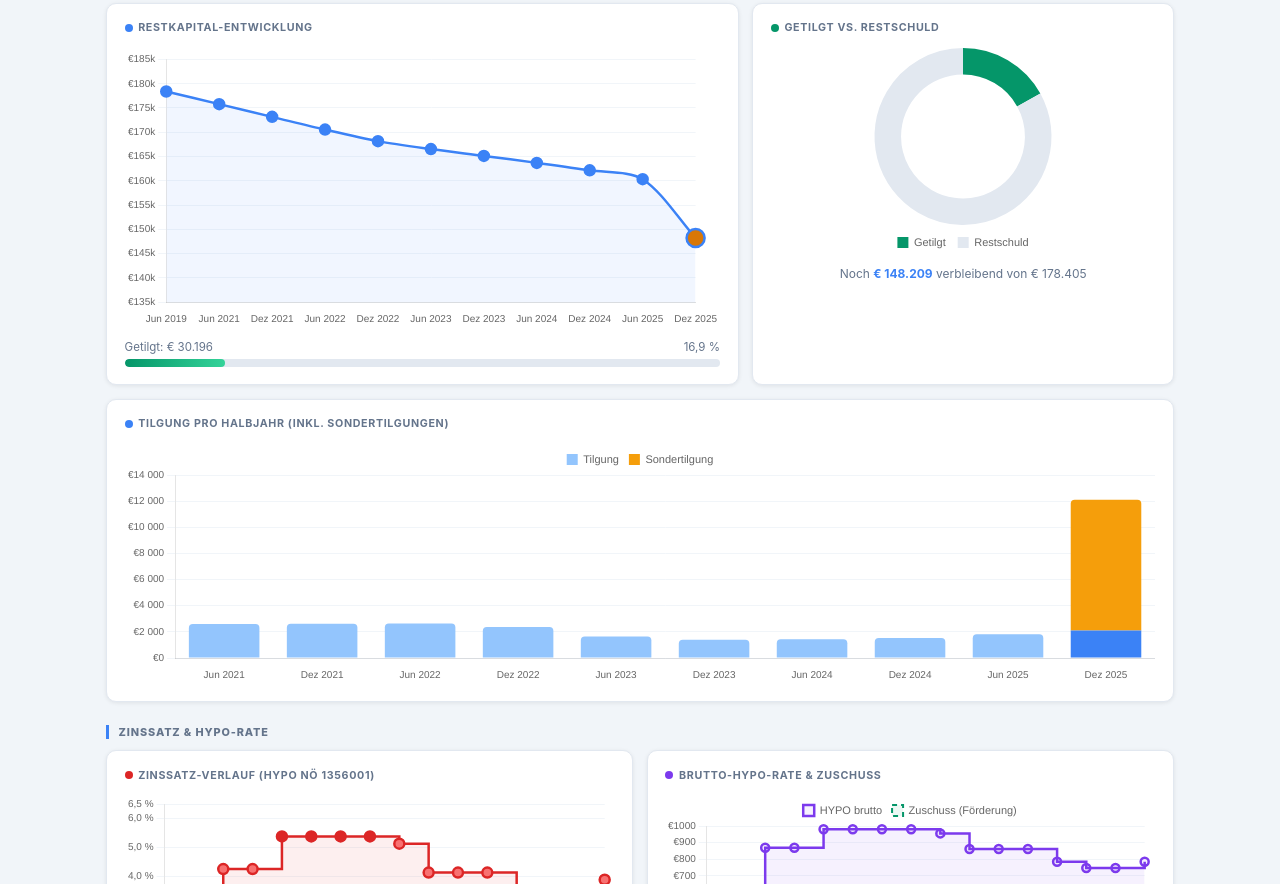
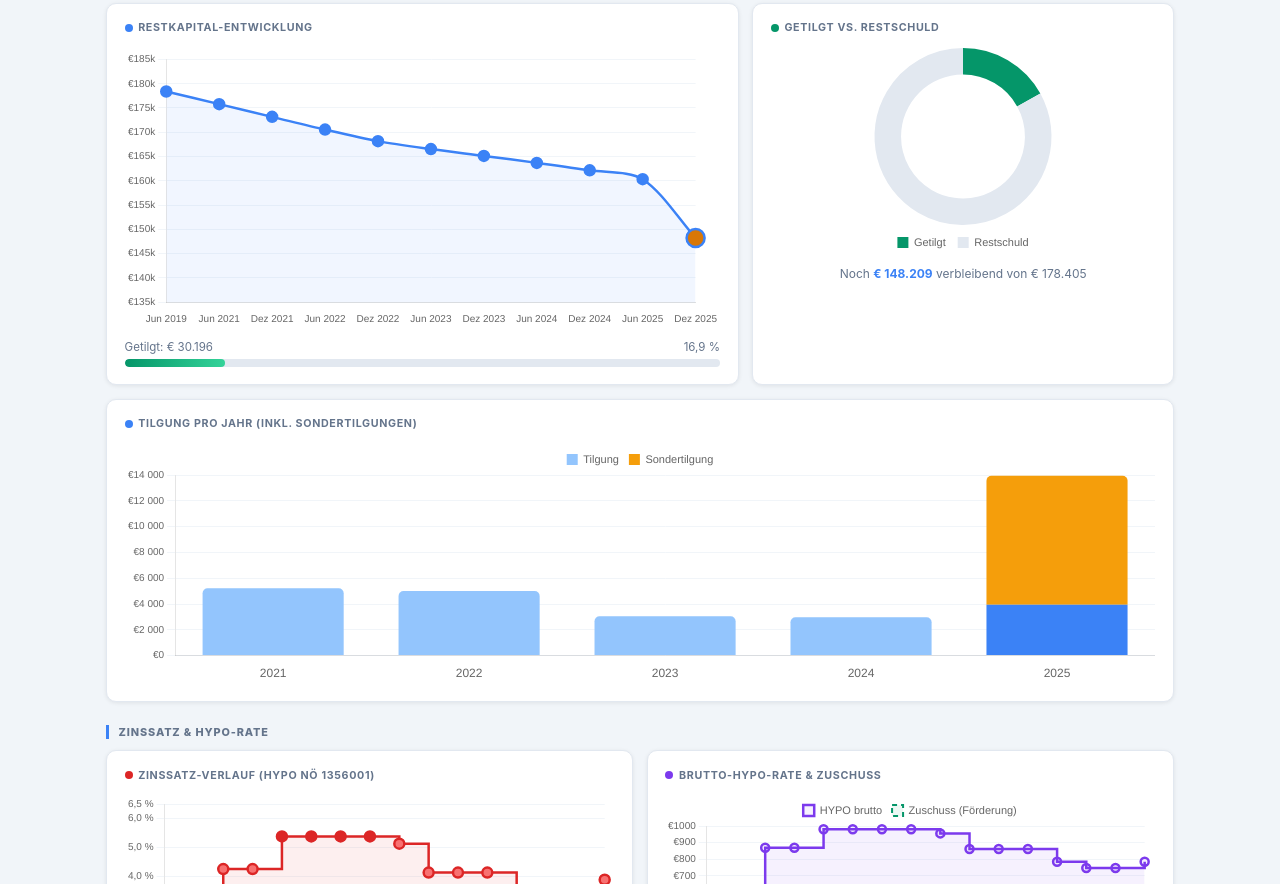
Before and after one commit to stefangogg/darlehen-dashboard, a plain HTML site: page index.html in a window 1280 px wide. Shown: the part 282-1166 px from the top of the page. Drawn offline with nearby package versions, Linux system fonts and the light colour scheme.

Commit message:
Change tilgung chart from semi-annual to annual view

```diff
--- a/index.html
+++ b/index.html
@@ -163,7 +163,7 @@
   </div>
 
   <div class="card" style="margin-bottom:.85rem;">
-    <div class="card-title"><span class="dot dot-blue"></span>Tilgung pro Halbjahr (inkl. Sondertilgungen)</div>
+    <div class="card-title"><span class="dot dot-blue"></span>Tilgung pro Jahr (inkl. Sondertilgungen)</div>
     <div class="chart-wrap h240"><canvas id="chartBar"></canvas></div>
   </div>
 
@@ -346,23 +346,37 @@ new Chart(document.getElementById('chartDonut'),{
   }
 });
 
-// ── CHART 3: Tilgung Bar ──────────────────────────────────────
-const barD=kd.filter(r=>r.tilgung!==null);
+// ── CHART 3: Tilgung Bar (jährlich) ──────────────────────────
+const annualTilgung = [
+  {label:'2021', tilgung:5227.41, sonder:0},
+  {label:'2022', tilgung:5006.33, sonder:0},
+  {label:'2023', tilgung:3044.27, sonder:0},
+  {label:'2024', tilgung:2979.70, sonder:0},
+  {label:'2025', tilgung:3937.15, sonder:10000},
+];
 new Chart(document.getElementById('chartBar'),{
   type:'bar',
   data:{
-    labels:barD.map(r=>r.label),
+    labels:annualTilgung.map(r=>r.label),
     datasets:[
-      {label:'Tilgung',data:barD.map(r=>r.tilgung),backgroundColor:barD.map(r=>r.sonder>0?'#3b82f6':'#93c5fd'),borderRadius:4,stack:'s'},
-      {label:'Sondertilgung',data:barD.map(r=>r.sonder),backgroundColor:'#f59e0b',borderRadius:4,stack:'s'},
+      {label:'Tilgung',data:annualTilgung.map(r=>r.tilgung),backgroundColor:annualTilgung.map(r=>r.sonder>0?'#3b82f6':'#93c5fd'),borderRadius:5,stack:'s'},
+      {label:'Sondertilgung',data:annualTilgung.map(r=>r.sonder),backgroundColor:'#f59e0b',borderRadius:5,stack:'s'},
     ]
   },
   options:{
     responsive:true,maintainAspectRatio:false,
-    plugins:{legend:{labels:{font:{size:11},boxWidth:11}},
-      tooltip:{...tooltipDefaults,callbacks:{label:c=>'  '+c.dataset.label+': '+fmtE(c.raw)}}},
+    plugins:{
+      legend:{labels:{font:{size:11},boxWidth:11}},
+      tooltip:{...tooltipDefaults,callbacks:{
+        label:c=>'  '+c.dataset.label+': '+fmtE(c.raw),
+        afterBody:items=>{
+          const total=items.reduce((s,i)=>s+i.raw,0);
+          return total>0?['  ─────────────','  Gesamt: '+fmtE(total)]:[];
+        }
+      }}
+    },
     scales:{
-      x:{...scaleDefaults.x,stacked:true},
+      x:{...scaleDefaults.x,stacked:true,ticks:{maxRotation:0}},
       y:{...scaleDefaults.y,stacked:true,ticks:{callback:v=>'€'+v.toLocaleString('de-AT'),font:{size:10}}}
     }
   }
```
